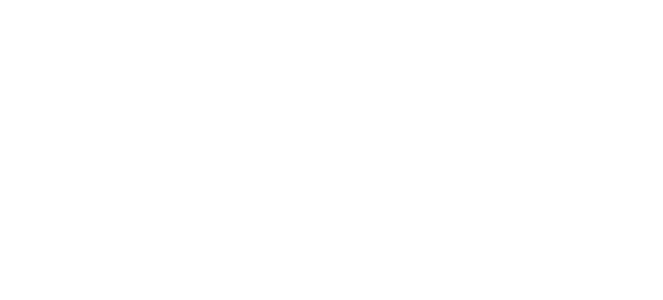
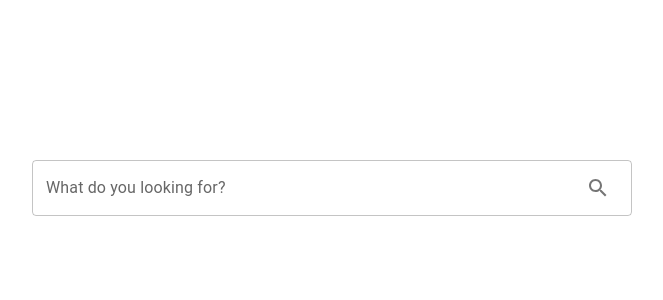
Before and after one commit to rezabhm/online_shop, a React (Create React App) app: page / in a window 1280 px wide. Shown: the top 300 px of the page, without its empty margins (182-845 px from the left). Built offline with nearby package versions, Linux system fonts and the light colour scheme.

Commit message:
navbar first commit

```diff
--- a/package.json
+++ b/package.json
@@ -3,11 +3,16 @@
   "version": "0.1.0",
   "private": true,
   "dependencies": {
+    "@emotion/react": "^11.11.1",
+    "@emotion/styled": "^11.11.0",
+    "@mui/icons-material": "^5.14.3",
+    "@mui/material": "^5.14.3",
     "@testing-library/jest-dom": "^5.17.0",
     "@testing-library/react": "^13.4.0",
     "@testing-library/user-event": "^13.5.0",
     "react": "^18.2.0",
     "react-dom": "^18.2.0",
+    "react-router-dom": "^6.14.2",
     "react-scripts": "5.0.1",
     "web-vitals": "^2.1.4"
   },
--- /dev/null
+++ b/src/Components/Home/Navbar/searchBox.js
@@ -0,0 +1,38 @@
+import React from "react";
+import { Container, IconButton, InputAdornment, TextField} from "@mui/material";
+import SearchIcon from "@mui/icons-material/Search";
+
+function SearchBox(){
+
+
+    return(
+
+        <Container maxWidth="md" sx={{ mt: 20 }}>
+            <TextField
+                id="search"
+                type="search"
+                label="What do you looking for?"
+                onChange={()=>{
+                    console.log('this is search')}}
+                sx={{ width: 600 }}
+
+                InputProps={{
+                    endAdornment: (
+                        <InputAdornment position="end">
+
+                            <IconButton >
+
+                                <SearchIcon />
+
+                            </IconButton>
+
+                        </InputAdornment>
+                    ),
+                }}
+            />
+        </Container>
+
+    )
+}
+
+export default SearchBox;
--- a/src/index.js
+++ b/src/index.js
@@ -1,10 +1,10 @@
 import React from 'react';
 import ReactDOM from 'react-dom/client';
-import App from './App';
+import SearchBox from "./Components/Home/Navbar/searchBox";
 
 const root = ReactDOM.createRoot(document.getElementById('root'));
 root.render(
-  <React.StrictMode>
-    <App />
-  </React.StrictMode>
+
+    <SearchBox />
+
 );
```
Also changed, not shown: src/Components/Home/Navbar/button.js (added, +52 -0 lines), src/Components/Home/Navbar/logo.js (added, +25 -0 lines), src/Assets/images/pexels-andrea-piacquadio-3807329.jpg (added), 1 other file (tests, documents, lock files or other folders).
